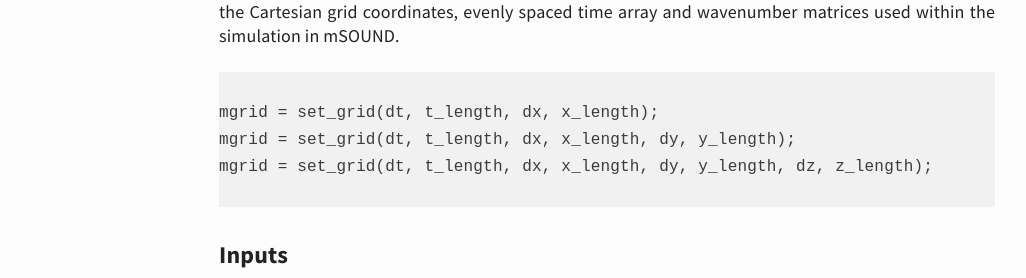
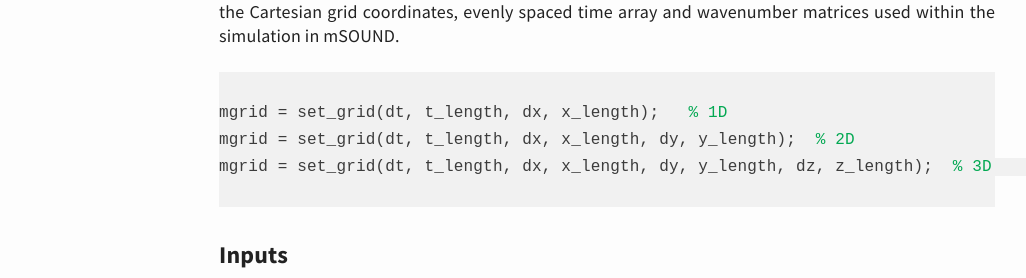
Before and after one commit to m-SOUND/mSOUND, a Jekyll site: the page built from function.html, in a window 1280 px wide and 900 px high, scrolled down 780 px. Shown: the part 156-434 px from the top of the window, without its empty margins (33-1059 px from the left). Built offline with Jekyll 4.4.1, drawn with Linux system fonts in a browser that asks for light colours.

Commit message:
Update function.html

```diff
--- a/function.html
+++ b/function.html
@@ -37,9 +37,9 @@ layout: default
 evenly spaced time array and wavenumber matrices used within the simulation in mSOUND.
 
 <pre> <code>
-mgrid = set_grid(dt, t_length, dx, x_length);
-mgrid = set_grid(dt, t_length, dx, x_length, dy, y_length);
-mgrid = set_grid(dt, t_length, dx, x_length, dy, y_length, dz, z_length);
+mgrid = set_grid(dt, t_length, dx, x_length);   <font color="#03a852">% 1D</font>
+mgrid = set_grid(dt, t_length, dx, x_length, dy, y_length);  <font color="#03a852">% 2D</font>
+mgrid = set_grid(dt, t_length, dx, x_length, dy, y_length, dz, z_length);  <font color="#03a852">% 3D</font>
 </code> </pre>
 </p>
 
```
